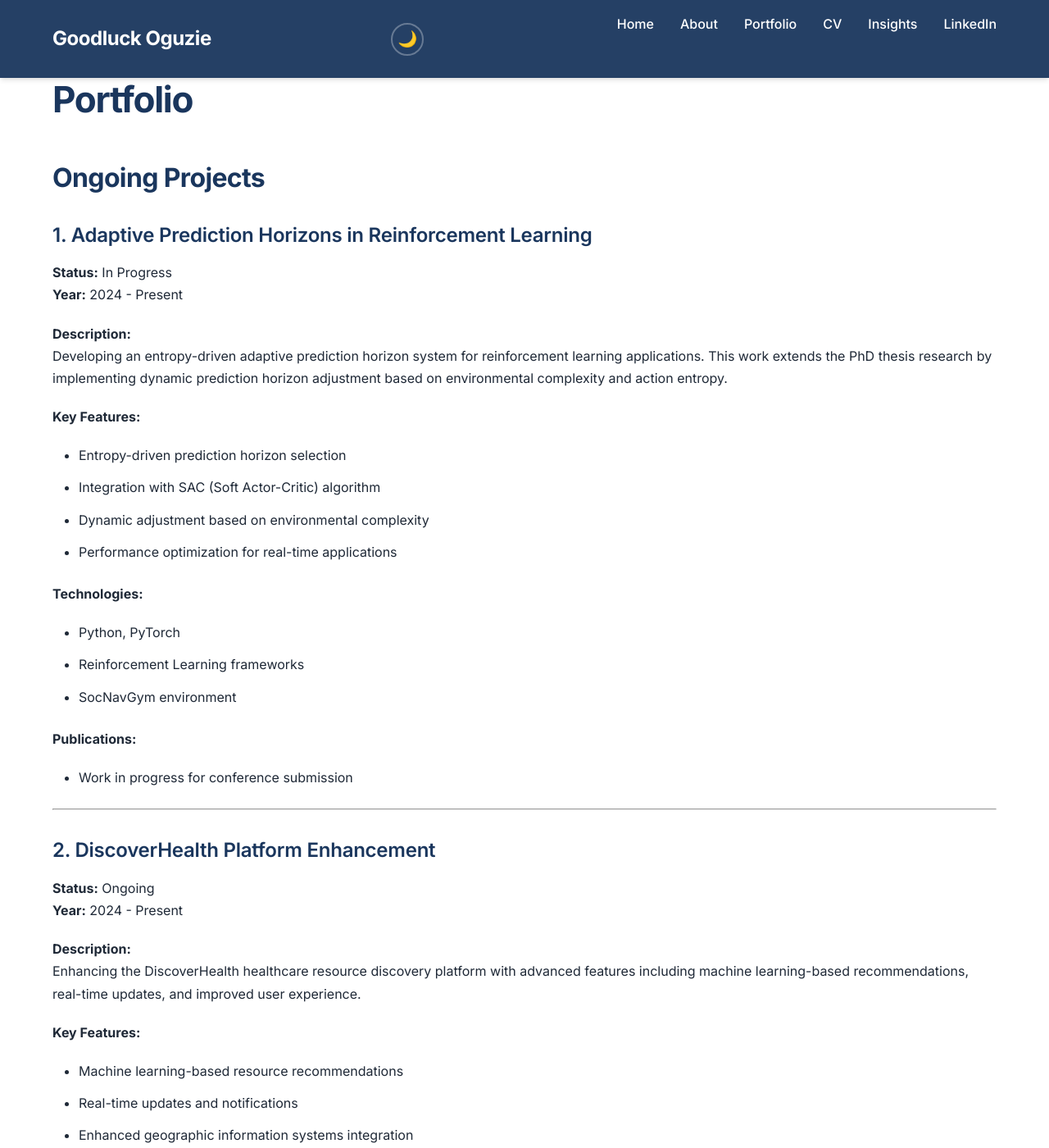
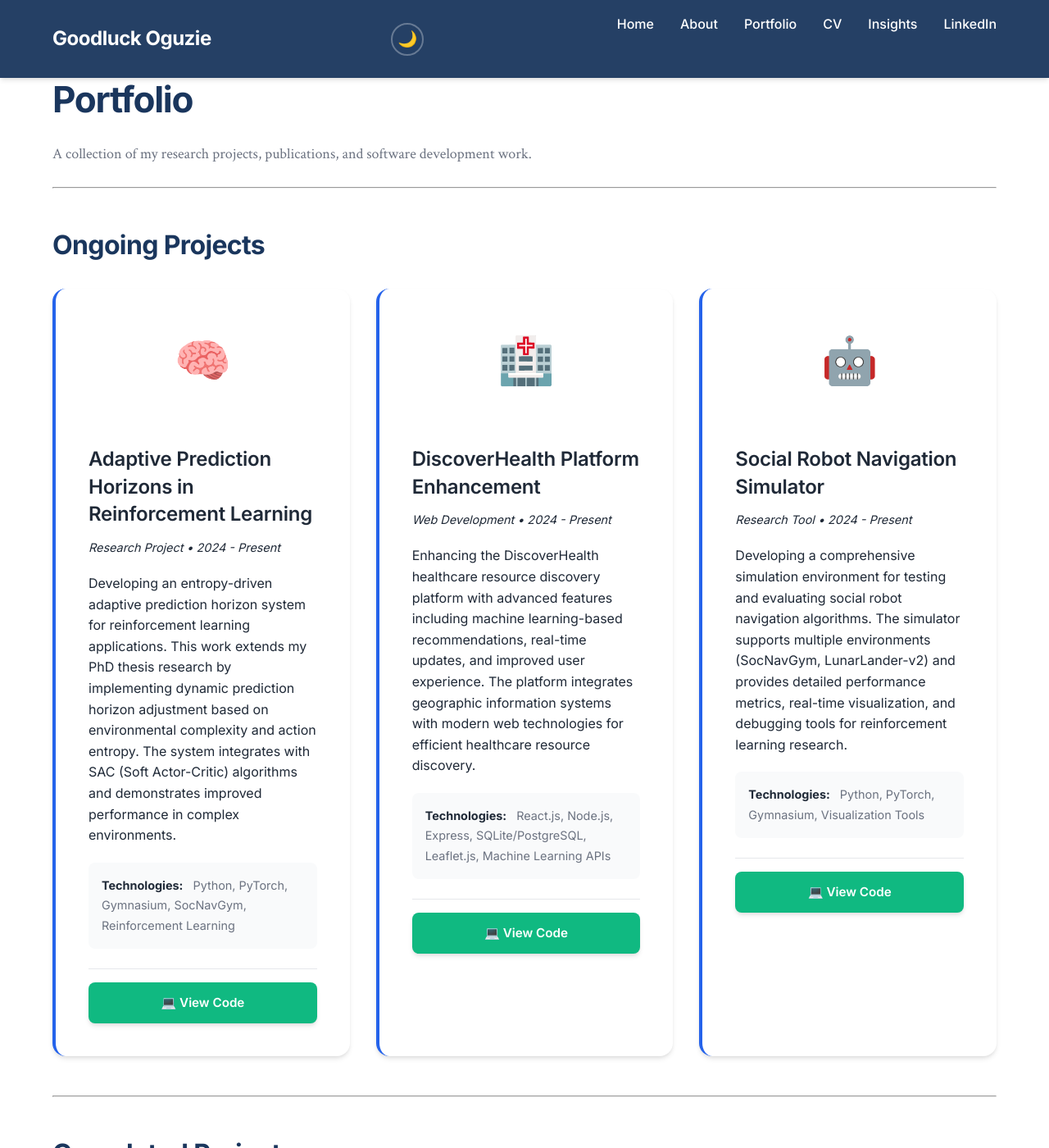
Before and after one commit to goodluckoguzie/goodluckoguzie.github.io, a Jekyll site: the page built from portfolio.md, in a window 1280 px wide and 1400 px high. Shown: the whole window at 82% size. Built offline with Jekyll 4.4.1, drawn with Linux system fonts in a browser that asks for light colours; some of the changed text lies outside the part shown.

Commit message:
Restructure Portfolio page to match nnekaokereke.github.io format with project cards, icons, and detailed project information

```diff
--- a/assets/css/style.css
+++ b/assets/css/style.css
@@ -1054,38 +1054,112 @@ code {
 }
 
 /* Portfolio Page Styles */
-.portfolio-section {
-    margin-bottom: 4rem;
+.portfolio-grid {
+    display: grid;
+    grid-template-columns: repeat(auto-fit, minmax(350px, 1fr));
+    gap: 2rem;
+    margin-top: 2rem;
+    margin-bottom: 3rem;
 }
 
-.portfolio-section h2 {
-    margin-bottom: 2rem;
-    padding-bottom: 1rem;
-    border-bottom: 2px solid var(--border);
+.portfolio-card {
+    background: var(--bg-card);
+    padding: 2.5rem;
+    border-radius: 16px;
+    border-left: 4px solid var(--secondary);
+    box-shadow: var(--shadow);
+    transition: all var(--transition-base);
+    position: relative;
+    overflow: hidden;
+    display: flex;
+    flex-direction: column;
 }
 
-.project-status {
-    display: inline-block;
-    padding: 0.25rem 0.75rem;
-    border-radius: 12px;
-    font-size: 0.85rem;
-    font-weight: 600;
-    margin-bottom: 1rem;
+.portfolio-card:hover {
+    transform: translateY(-8px);
+    box-shadow: var(--shadow-lg);
+    border-left-color: var(--accent);
 }
 
-.project-status.in-progress {
-    background: var(--accent-alt);
-    color: white;
+.portfolio-icon {
+    font-size: 3.5rem;
+    margin-bottom: 1.5rem;
+    text-align: center;
 }
 
-.project-status.completed {
-    background: var(--accent);
-    color: white;
+.portfolio-content {
+    flex: 1;
 }
 
-.project-status.ongoing {
-    background: var(--secondary);
-    color: white;
+.portfolio-content h3 {
+    margin-bottom: 0.75rem;
+    color: var(--text);
+    font-size: 1.5rem;
+}
+
+.portfolio-meta {
+    color: var(--text-light);
+    font-size: 0.9rem;
+    margin-bottom: 1.25rem;
+    font-style: italic;
+}
+
+.portfolio-content p {
+    margin-bottom: 1.25rem;
+    line-height: 1.6;
+    color: var(--text);
+}
+
+.portfolio-tech {
+    margin-bottom: 1.5rem;
+    padding: 1rem;
+    background: var(--bg-alt);
+    border-radius: 8px;
+    font-size: 0.9rem;
+    color: var(--text-light);
+}
+
+.portfolio-tech strong {
+    color: var(--text);
+    margin-right: 0.5rem;
+}
+
+.portfolio-links {
+    display: flex;
+    gap: 1rem;
+    flex-wrap: wrap;
+    margin-top: auto;
+    padding-top: 1rem;
+    border-top: 1px solid var(--border);
+}
+
+.portfolio-links .btn {
+    flex: 1;
+    min-width: 120px;
+    text-align: center;
+}
+
+@media (max-width: 768px) {
+    .portfolio-grid {
+        grid-template-columns: 1fr;
+        gap: 1.5rem;
+    }
+
+    .portfolio-card {
+        padding: 2rem;
+    }
+
+    .portfolio-icon {
+        font-size: 3rem;
+    }
+
+    .portfolio-links {
+        flex-direction: column;
+    }
+
+    .portfolio-links .btn {
+        width: 100%;
+    }
 }
 
 /* Coming Soon Card */
--- a/portfolio.md
+++ b/portfolio.md
@@ -5,199 +5,143 @@ title: Portfolio
 
 # Portfolio
 
-## Ongoing Projects
-
-### 1. Adaptive Prediction Horizons in Reinforcement Learning
-**Status:** In Progress
-**Year:** 2024 - Present
-
-**Description:**
-Developing an entropy-driven adaptive prediction horizon system for reinforcement learning applications. This work extends the PhD thesis research by implementing dynamic prediction horizon adjustment based on environmental complexity and action entropy.
-
-**Key Features:**
-- Entropy-driven prediction horizon selection
-- Integration with SAC (Soft Actor-Critic) algorithm
-- Dynamic adjustment based on environmental complexity
-- Performance optimization for real-time applications
-
-**Technologies:**
-- Python, PyTorch
-- Reinforcement Learning frameworks
-- SocNavGym environment
-
-**Publications:**
-- Work in progress for conference submission
+<p class="lead">A collection of my research projects, publications, and software development work.</p>
 
 ---
 
-### 2. DiscoverHealth Platform Enhancement
-**Status:** Ongoing
-**Year:** 2024 - Present
+## Ongoing Projects
 
-**Description:**
-Enhancing the DiscoverHealth healthcare resource discovery platform with advanced features including machine learning-based recommendations, real-time updates, and improved user experience.
+<div class="portfolio-grid">
+  <div class="portfolio-card">
+    <div class="portfolio-icon">🧠</div>
+    <div class="portfolio-content">
+      <h3>Adaptive Prediction Horizons in Reinforcement Learning</h3>
+      <p class="portfolio-meta">Research Project • 2024 - Present</p>
+      <p>Developing an entropy-driven adaptive prediction horizon system for reinforcement learning applications. This work extends my PhD thesis research by implementing dynamic prediction horizon adjustment based on environmental complexity and action entropy. The system integrates with SAC (Soft Actor-Critic) algorithms and demonstrates improved performance in complex environments.</p>
+      <div class="portfolio-tech">
+        <strong>Technologies:</strong> Python, PyTorch, Gymnasium, SocNavGym, Reinforcement Learning
+      </div>
+      <div class="portfolio-links">
+        <a href="https://github.com/goodluckoguzie" class="btn btn-secondary" target="_blank">💻 View Code</a>
+      </div>
+    </div>
+  </div>
 
-**Key Features:**
-- Machine learning-based resource recommendations
-- Real-time updates and notifications
-- Enhanced geographic information systems integration
-- Improved user interface and accessibility
+  <div class="portfolio-card">
+    <div class="portfolio-icon">🏥</div>
+    <div class="portfolio-content">
+      <h3>DiscoverHealth Platform Enhancement</h3>
+      <p class="portfolio-meta">Web Development • 2024 - Present</p>
+      <p>Enhancing the DiscoverHealth healthcare resource discovery platform with advanced features including machine learning-based recommendations, real-time updates, and improved user experience. The platform integrates geographic information systems with modern web technologies for efficient healthcare resource discovery.</p>
+      <div class="portfolio-tech">
+        <strong>Technologies:</strong> React.js, Node.js, Express, SQLite/PostgreSQL, Leaflet.js, Machine Learning APIs
+      </div>
+      <div class="portfolio-links">
+        <a href="https://github.com/goodluckoguzie" class="btn btn-secondary" target="_blank">💻 View Code</a>
+      </div>
+    </div>
+  </div>
 
-**Technologies:**
-- React.js, Node.js, Express
-- SQLite/PostgreSQL
-- Leaflet.js
-- Machine Learning APIs
-
-**GitHub:** [View Repository](https://github.com/goodluckoguzie)
-
----
-
-### 3. Social Robot Navigation Simulator
-**Status:** Ongoing
-**Year:** 2024 - Present
-
-**Description:**
-Developing a comprehensive simulation environment for testing and evaluating social robot navigation algorithms. The simulator supports multiple environments and provides detailed performance metrics.
-
-**Key Features:**
-- Multiple simulation environments (SocNavGym, LunarLander-v2)
-- Performance metrics and visualization
-- Support for various RL algorithms
-- Real-time visualization and debugging tools
-
-**Technologies:**
-- Python, PyTorch
-- Gymnasium environments
-- Visualization tools
+  <div class="portfolio-card">
+    <div class="portfolio-icon">🤖</div>
+    <div class="portfolio-content">
+      <h3>Social Robot Navigation Simulator</h3>
+      <p class="portfolio-meta">Research Tool • 2024 - Present</p>
+      <p>Developing a comprehensive simulation environment for testing and evaluating social robot navigation algorithms. The simulator supports multiple environments (SocNavGym, LunarLander-v2) and provides detailed performance metrics, real-time visualization, and debugging tools for reinforcement learning research.</p>
+      <div class="portfolio-tech">
+        <strong>Technologies:</strong> Python, PyTorch, Gymnasium, Visualization Tools
+      </div>
+      <div class="portfolio-links">
+        <a href="https://github.com/goodluckoguzie" class="btn btn-secondary" target="_blank">💻 View Code</a>
+      </div>
+    </div>
+  </div>
+</div>
 
 ---
 
 ## Completed Projects
 
-### 1. Predictive World Models for Social Navigation
-**Status:** Completed
-**Year:** 2023
+<div class="portfolio-grid">
+  <div class="portfolio-card">
+    <div class="portfolio-icon">📊</div>
+    <div class="portfolio-content">
+      <h3>Predictive World Models for Social Navigation</h3>
+      <p class="portfolio-meta">Research Publication • UKCI 2023 • 2023</p>
+      <p>Developed predictive world models that enable autonomous systems to navigate safely in social environments. Introduced 2StepAhead and Multi-Action State Predictive Models (MASPM) for improved navigation performance. The work demonstrates superior performance in dynamic social environments with multi-step ahead predictions and comprehensive action evaluation.</p>
+      <div class="portfolio-tech">
+        <strong>Key Contributions:</strong> 2StepAhead Model, MASPM, Hybrid Model, Superior Navigation Performance
+      </div>
+      <div class="portfolio-links">
+        <a href="{{ '/_UKCI_2023__Predictive_World_Models_for_Social_Navigation.pdf' | relative_url }}" class="btn" target="_blank">📄 Paper PDF</a>
+        <a href="https://github.com/goodluckoguzie" class="btn btn-secondary" target="_blank">💻 Code</a>
+      </div>
+    </div>
+  </div>
 
-**Description:**
-Developed predictive world models that enable autonomous systems to navigate safely in social environments. Introduced 2StepAhead and Multi-Action State Predictive Models (MASPM) for improved navigation performance.
+  <div class="portfolio-card">
+    <div class="portfolio-icon">🧮</div>
+    <div class="portfolio-content">
+      <h3>Cosine-Gated LSTM for Sequential Learning</h3>
+      <p class="portfolio-meta">Research Publication • IEEE PRML 2024 • 2024</p>
+      <p>Introduced a novel Cosine-Gated LSTM (CGLSTM) architecture that uses cosine gating mechanisms for improved sequential learning. The architecture dynamically weighs new inputs versus hidden states based on similarities, outperforming LSTM, GRU, and Transformer models in benchmark tasks including FallingBallEnv and SocNavGym.</p>
+      <div class="portfolio-tech">
+        <strong>Key Contributions:</strong> Novel Cosine Gating, Dynamic Input Weighting, Superior Performance, Efficient Parameters
+      </div>
+      <div class="portfolio-links">
+        <a href="{{ '/Cosine_Gated_LSTM_main.pdf' | relative_url }}" class="btn" target="_blank">📄 Paper PDF</a>
+        <a href="https://github.com/goodluckoguzie" class="btn btn-secondary" target="_blank">💻 Code</a>
+      </div>
+    </div>
+  </div>
 
-**Key Contributions:**
-- 2StepAhead predictive model
-- Multi-Action State Predictive Model (MASPM)
-- Hybrid 2StepAhead-MASPM model
-- Superior performance in dynamic social environments
+  <div class="portfolio-card">
+    <div class="portfolio-icon">🎓</div>
+    <div class="portfolio-content">
+      <h3>PhD Thesis: Enhancing Robot Social Navigation</h3>
+      <p class="portfolio-meta">PhD Thesis • Aston University • 2024</p>
+      <p>Completed PhD thesis on "Enhancing Robot Social Navigation with Reinforcement Learning and Advanced Predictive Models" at Aston University. The research integrates reinforcement learning with advanced predictive models, introducing three key contributions: Predictive World Models, Cosine-Gated LSTM architecture, and Adaptive Prediction Horizons. Achieved superior performance in simulation environments.</p>
+      <div class="portfolio-tech">
+        <strong>Key Contributions:</strong> Predictive World Models, CGLSTM Architecture, Adaptive Prediction Horizons, Superior Performance
+      </div>
+      <div class="portfolio-links">
+        <a href="{{ '/Goodluck_s_thesis.zip' | relative_url }}" class="btn" target="_blank">📄 Thesis PDF</a>
+        <a href="https://goodluckoguzie.github.io/Viva/" class="btn btn-secondary" target="_blank">🎓 Viva Presentation</a>
+        <a href="{{ '/OGUZIE DIRICHUKWU GOODLUCK  190212683 2024.pdf' | relative_url }}" class="btn btn-secondary" target="_blank">📄 Thesis Document</a>
+      </div>
+    </div>
+  </div>
 
-**Publications:**
-- Published at UKCI 2023
+  <div class="portfolio-card">
+    <div class="portfolio-icon">💻</div>
+    <div class="portfolio-content">
+      <h3>DiscoverHealth: Healthcare Resource Discovery System</h3>
+      <p class="portfolio-meta">Web Application • Teaching Project • 2023 - 2024</p>
+      <p>Developed a comprehensive web-based system for discovering and managing healthcare resources, integrating modern web technologies with geographic information systems. The system includes React.js frontend, Node.js/Express backend, SQLite database, and Leaflet.js for geographic visualization. Used as a teaching example for web development modules.</p>
+      <div class="portfolio-tech">
+        <strong>Technologies:</strong> React.js, Node.js, Express, SQLite, Leaflet.js, RESTful APIs, Geographic Information Systems
+      </div>
+      <div class="portfolio-links">
+        <a href="https://github.com/goodluckoguzie" class="btn" target="_blank">💻 View Code</a>
+      </div>
+    </div>
+  </div>
 
-**Links:**
-- [Paper PDF]({{ '/_UKCI_2023__Predictive_World_Models_for_Social_Navigation.pdf' | relative_url }})
-- [Code Repository](https://github.com/goodluckoguzie)
-
----
-
-### 2. Cosine-Gated LSTM Architecture
-**Status:** Completed
-**Year:** 2024
-
-**Description:**
-Introduced a novel Cosine-Gated LSTM (CGLSTM) architecture that uses cosine gating mechanisms for improved sequential learning. The architecture demonstrates superior performance in complex sequential data processing tasks.
-
-**Key Contributions:**
-- Novel cosine gating mechanism
-- Dynamic input weighting based on similarity
-- Superior performance over LSTM, GRU, and Transformer
-- Efficient parameter usage
-
-**Publications:**
-- Published at IEEE PRML 2024 (pp. 8-15)
-
-**Links:**
-- [Paper PDF]({{ '/Cosine_Gated_LSTM_main.pdf' | relative_url }})
-- [Code Repository](https://github.com/goodluckoguzie)
-
----
-
-### 3. PhD Thesis: Social Robot Navigation
-**Status:** Completed
-**Year:** 2024
-
-**Description:**
-Completed PhD thesis on "Enhancing Robot Social Navigation with Reinforcement Learning and Advanced Predictive Models" at Aston University. The research integrates reinforcement learning with advanced predictive models for superior social navigation performance.
-
-**Key Contributions:**
-1. Predictive World Models (2StepAhead, MASPM)
-2. Cosine-Gated LSTM (CGLSTM) architecture
-3. Adaptive Prediction Horizons
-
-**Results:**
-- Higher success rates in simulation environments
-- More efficient navigation compared to baselines
-- Superior performance in LunarLander-v2 and SocNavGym
-
-**Links:**
-- [Thesis PDF]({{ '/Goodluck_s_thesis.zip' | relative_url }})
-- [Viva Presentation](https://goodluckoguzie.github.io/Viva/)
-
----
-
-### 4. DiscoverHealth: Healthcare Resource Discovery System
-**Status:** Completed
-**Year:** 2023 - 2024
-
-**Description:**
-Developed a comprehensive web-based system for discovering and managing healthcare resources, integrating modern web technologies with geographic information systems.
-
-**Key Features:**
-- React.js frontend with responsive design
-- Node.js/Express backend with RESTful API
-- SQLite database for resource management
-- Leaflet.js for geographic visualization
-- User authentication and management
-- Search and filter functionality
-
-**Technologies:**
-- React.js, Node.js, Express
-- SQLite, Leaflet.js
-- RESTful APIs, Geographic Information Systems
-
-**Use Cases:**
-- Teaching example for web development modules
-- Healthcare resource discovery
-- Geographic information systems integration
-
-**Links:**
-- [GitHub Repository](https://github.com/goodluckoguzie)
-
----
-
-## Articles & Publications
-
-### Conference Papers
-
-1. **Predictive World Models for Social Navigation**
-   Goodluck Oguzie
-   UKCI 2023 - UK Conference on Intelligent Systems, 2023
-   [View Paper]({{ '/_UKCI_2023__Predictive_World_Models_for_Social_Navigation.pdf' | relative_url }})
-
-2. **Cosine-Gated LSTM for Sequential Learning**
-   Goodluck Oguzie
-   2024 IEEE 5th International Conference on Pattern Recognition and Machine Learning (PRML), 2024, pp. 8-15
-   [View Paper]({{ '/Cosine_Gated_LSTM_main.pdf' | relative_url }})
-
-### Thesis
-
-**Enhancing Robot Social Navigation with Reinforcement Learning and Advanced Predictive Models**
-Goodluck Oguzie
-PhD Thesis, Aston University, United Kingdom, 2024
-[View Thesis]({{ '/Goodluck_s_thesis.zip' | relative_url }}) | [View Viva](https://goodluckoguzie.github.io/Viva/)
-
-### Technical Reports
-
-**DiscoverHealth: A Healthcare Resource Discovery System**
-Technical Report, 2024
-[View on GitHub](https://github.com/goodluckoguzie)
+  <div class="portfolio-card">
+    <div class="portfolio-icon">📚</div>
+    <div class="portfolio-content">
+      <h3>DiscoverHealth Teaching Modules (Parts A-F)</h3>
+      <p class="portfolio-meta">Teaching Resources • Solent University • 2023 - 2024</p>
+      <p>Developed comprehensive teaching modules for web development courses, covering progressive implementation of the DiscoverHealth platform from basic database setup (Part A) through full-stack development with React frontend, Node.js backend, and geographic information systems integration (Part F). Each module builds upon previous concepts and demonstrates modern web development practices.</p>
+      <div class="portfolio-tech">
+        <strong>Technologies:</strong> React.js, Node.js, Express, SQLite, Leaflet.js, RESTful APIs, Modern JavaScript (ES6+)
+      </div>
+      <div class="portfolio-links">
+        <a href="https://github.com/goodluckoguzie" class="btn" target="_blank">💻 View Code</a>
+      </div>
+    </div>
+  </div>
+</div>
 
 ---
 
@@ -205,19 +149,38 @@ Technical Report, 2024
 
 ### Machine Learning & AI
 - Neural network architectures
-- Sequential learning
+- Sequential learning and pattern recognition
 - Reinforcement learning
 - Predictive modeling
 
 ### Social Robotics
-- Social navigation
+- Social navigation algorithms
 - Human-robot interaction
 - Predictive models for social behavior
+- Multi-agent systems
 
 ### Healthcare Technology
 - Web-based healthcare systems
 - Geographic information systems
 - User-centered design
+- Accessibility and usability
+
+### Software Development
+- Full-stack web development
+- Modern JavaScript frameworks
+- Database design and management
+- RESTful API development
+
+---
+
+## Publications
+
+For detailed information about my publications, please visit the [Publications](/publications) page.
+
+### Quick Links:
+- [Predictive World Models for Social Navigation (UKCI 2023)](/publications#predictive-world-models)
+- [Cosine-Gated LSTM for Sequential Learning (IEEE PRML 2024)](/publications#cosine-gated-lstm)
+- [PhD Thesis: Social Robot Navigation](/publications#phd-thesis)
 
 ---
 
```
